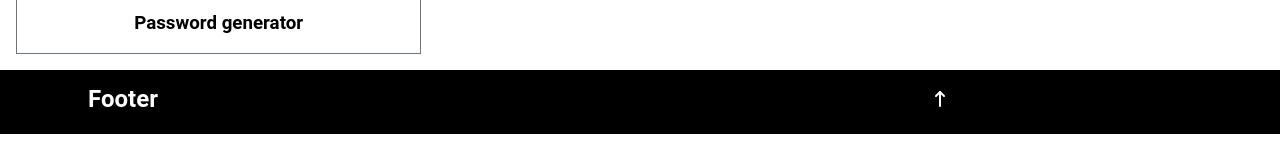
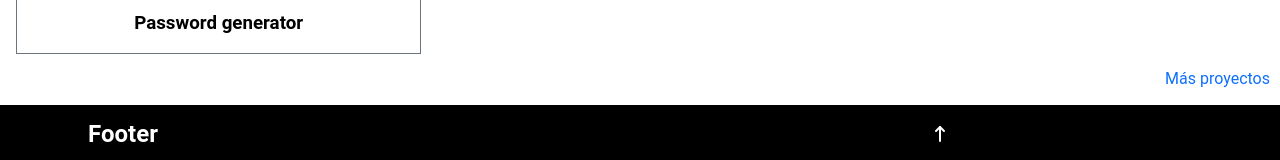
Before and after one commit to JgregoriDev/jgregori-website, a React (Vite) app: page /proyectos in a window 1280 px wide. Shown: the part 738-898 px from the top of the page. Before the commit the page ends 872 px from the top, so only its background shows below. Built offline with nearby package versions, Linux system fonts and the light colour scheme.

Commit message:
New classes of css and link to github

```diff
--- a/src/App.scss
+++ b/src/App.scss
@@ -1,4 +1,5 @@
 @use "@/styles/normalize.scss" as *;
+@use "@/styles/colors.scss" as *;
 @font-face {
     src: url("./assets/fonts/Roboto/Roboto-Regular.ttf");
     font-family: "Roboto",Verdana,Tahoma;
@@ -6,3 +7,20 @@
 body{
     font-family: "Roboto",Verdana,Tahoma;
 }
+
+.container--link{
+    display: flex;
+    justify-content: end;
+    margin-right: 10px;
+    &__primary{
+        display: inline-block;
+        text-decoration: none;
+        cursor: pointer;
+        color: map-get($map: $light-theme-colors, $key: primary);
+        margin-bottom: 1em;
+        margin-left: 1em;
+    }
+    &__primary:hover,&__primary:visited{
+        color: map-get($map: $light-theme-colors, $key: secondary);
+    }
+}
--- a/src/components/ListProjects/index.tsx
+++ b/src/components/ListProjects/index.tsx
@@ -2,6 +2,8 @@ import useProjects from "@/hooks/useProjects";
 import { modelsProject } from "@/models/project";
 import Style from "./ListProjects.module.scss";
 import { Card } from "@/components/Card";
+import { Link } from "react-router-dom";
+
 export const ListProjects = () => {
   const { projects, genres, filterProjectsByCategory, searchProjectByName } =
     useProjects();
@@ -18,7 +20,13 @@ export const ListProjects = () => {
       <h2 className={Style.title}>Proyectos</h2>
       <div className={Style.container}>
         {/* form */}
-        <form onSubmit={(e)=>{e.preventDefault()}} className={Style.form} method="post">
+        <form
+          onSubmit={(e) => {
+            e.preventDefault();
+          }}
+          className={Style.form}
+          method="post"
+        >
           <select
             className={Style.form__filter}
             onChange={(e) => {
@@ -53,6 +61,16 @@ export const ListProjects = () => {
           })
         )}
       </section>
+      <div className="container--link">
+        <Link
+          to={"https://github.com/JgregoriDev?tab=repositories"}
+          target="_blank"
+          title="Ver más proyectos en github"
+          className={`container--link__primary`}
+        >
+          Más proyectos
+        </Link>
+      </div>
     </div>
   );
 };
```
